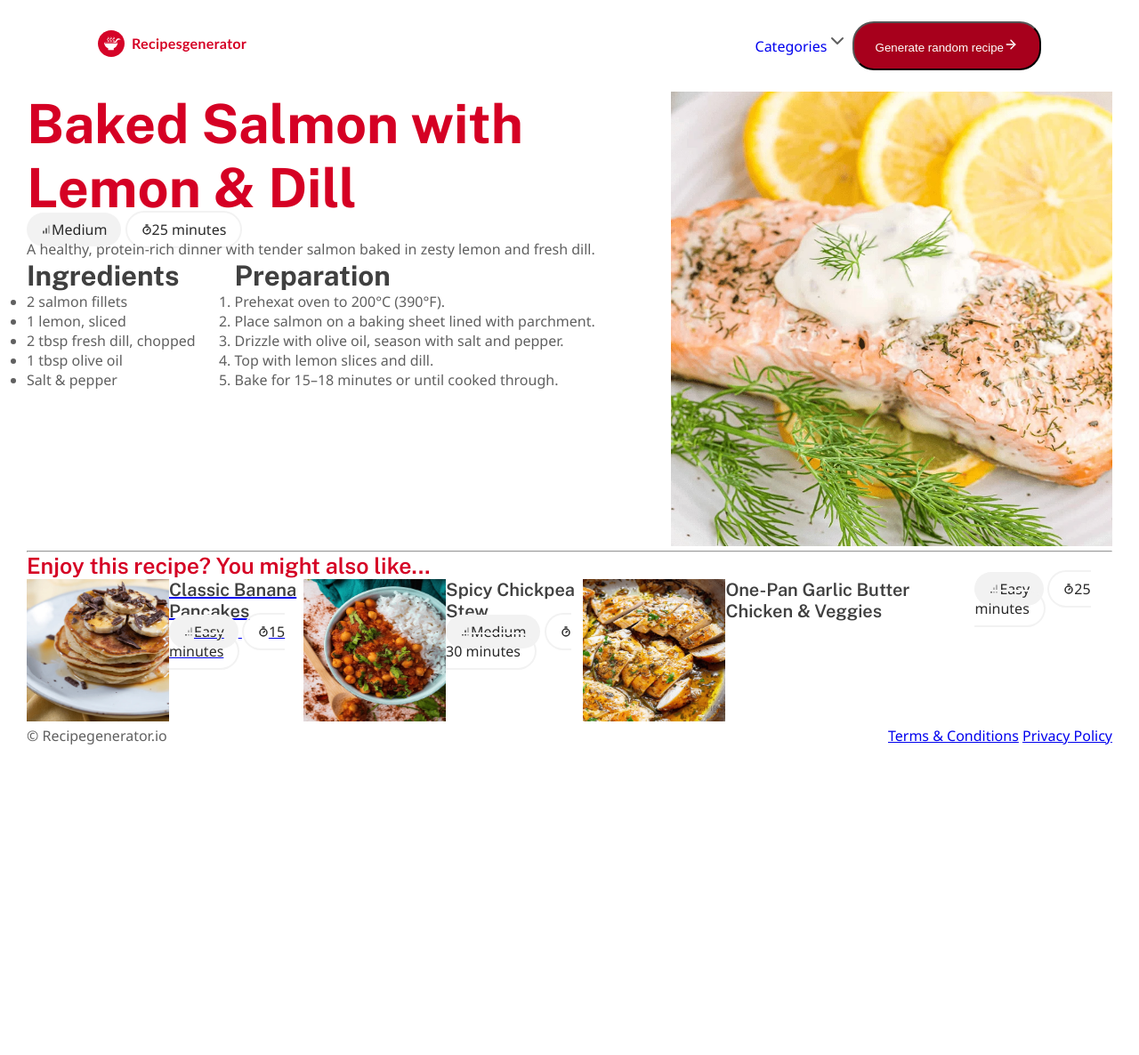
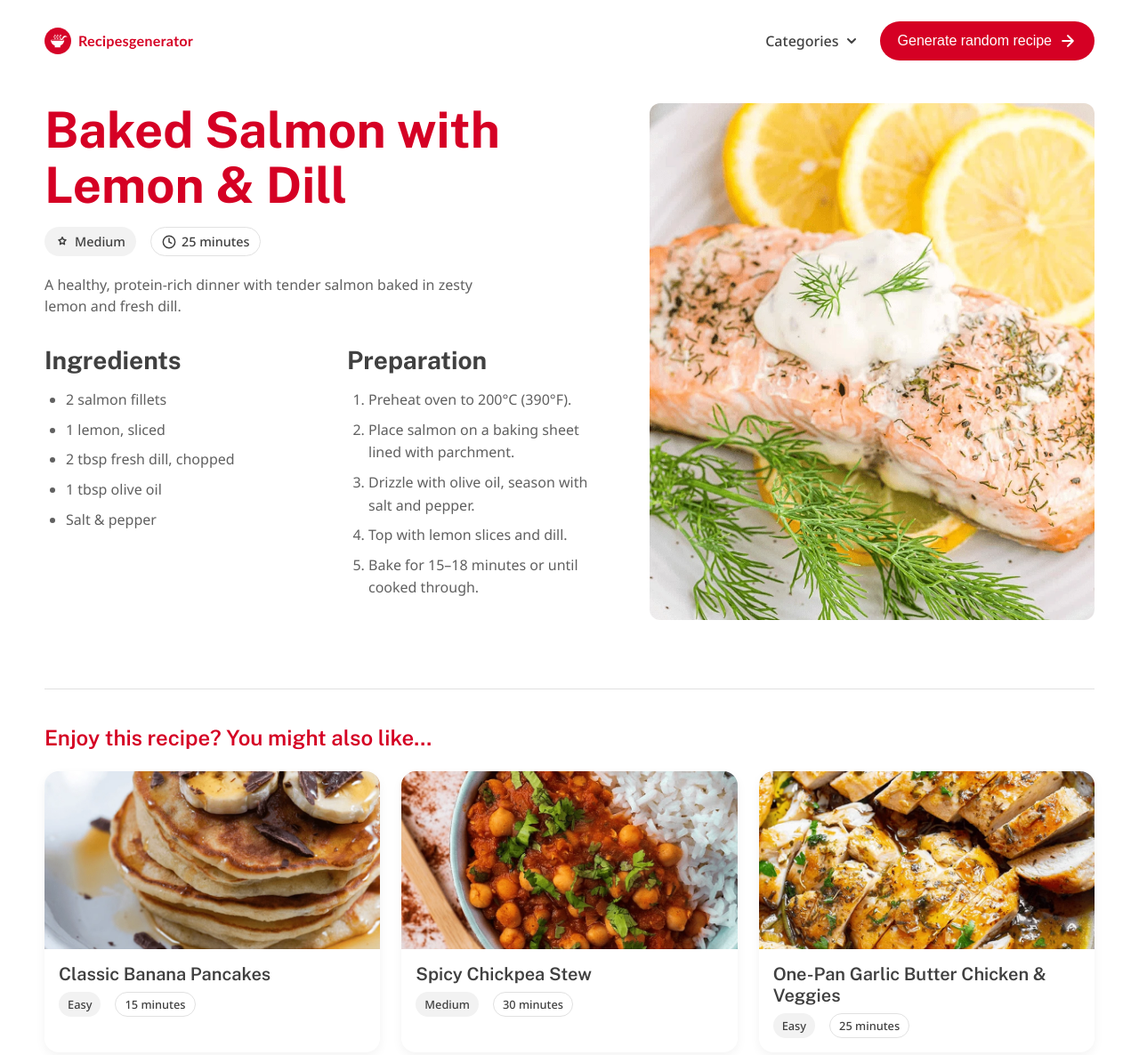
Before and after one commit to andreacasonato/recipes-generator, a plain HTML site: page index.html in a window 1280 px wide. Shown: the top 1186 px of the page at 89% size. Before the commit the page ends 838 px from the top, so only its background shows below. Drawn offline with nearby package versions, Linux system fonts and the light colour scheme.

Commit message:
Updated HTML and CSS files

```diff
--- a/index.html
+++ b/index.html
@@ -16,22 +16,36 @@
                 <img src="Images/Recipesgenerator-logo.svg" alt="Logo">
             </div>
             <div class="navigation">
-                <a class="menu-item" href="#">Categories<img src="Icons/menu-arrow-icon.svg" alt="menu arrow icon down"></a>
-                <button class="call-to-action">Generate random recipe<img src="Icons/button-arrow-icon.svg" alt="button arrow icon"></button>
+                <a class="menu-item" href="#">Categories <svg width="16" height="16" viewBox="0 0 16 16" fill="none" xmlns="http://www.w3.org/2000/svg">
+                    <path d="M4 6L8 10L12 6" stroke="currentColor" stroke-width="2" stroke-linecap="round" stroke-linejoin="round"/>
+                </svg></a>
+                <button class="call-to-action">Generate random recipe <svg width="20" height="20" viewBox="0 0 20 20" fill="none" xmlns="http://www.w3.org/2000/svg">
+                    <path d="M4.16699 10H15.8337M15.8337 10L10.0003 4.16669M15.8337 10L10.0003 15.8334" stroke="white" stroke-width="2" stroke-linecap="round" stroke-linejoin="round"/>
+                </svg></button>
             </div>
         </nav>
     </header>
     <main>
         <section class="main-section">
-            <div class="prep">
-            <div>
+            <div class="recipe-content">
+                <div class="recipe-header">
                     <h1>Baked Salmon with<br> Lemon & Dill</h1>
                     <div class="tags">
-                    <span class="difficulty-tag"><img src="Icons/medium-difficulty-rating-icon.svg" alt="medium-difficulty-rating-icon">Medium</span>
-                    <span class="time-tag"><img src="Icons/time-icon.svg" alt="">25 minutes</span>
+                        <span class="difficulty-tag">
+                            <svg width="16" height="16" viewBox="0 0 16 16" fill="none" xmlns="http://www.w3.org/2000/svg">
+                                <path d="M8.00004 2.66669L9.33337 5.33335L12.0001 5.73335L10.0001 7.80002L10.4667 10.6667L8.00004 9.26669L5.53337 10.6667L6.00004 7.80002L4.00004 5.73335L6.66671 5.33335L8.00004 2.66669Z" stroke="currentColor" stroke-width="1.5" stroke-linecap="round" stroke-linejoin="round"/>
+                            </svg>
+                            Medium
+                        </span>
+                        <span class="time-tag">
+                            <svg width="16" height="16" viewBox="0 0 16 16" fill="none" xmlns="http://www.w3.org/2000/svg">
+                                <path d="M8.00004 4.00002V8.00002L10.6667 9.33335M14.6667 8.00002C14.6667 11.6819 11.6819 14.6667 8.00004 14.6667C4.31814 14.6667 1.33337 11.6819 1.33337 8.00002C1.33337 4.31812 4.31814 1.33335 8.00004 1.33335C11.6819 1.33335 14.6667 4.31812 14.6667 8.00002Z" stroke="currentColor" stroke-width="1.5" stroke-linecap="round" stroke-linejoin="round"/>
+                            </svg>
+                            25 minutes
+                        </span>
                     </div>
                     <p>A healthy, protein-rich dinner with tender salmon baked in zesty lemon and fresh dill.</p>
-            </div>
+
                     <div class="how-to">
                         <div class="ingredients">
                             <h2>Ingredients</h2>
@@ -46,7 +60,7 @@
                         <div class="preparation">
                             <h2>Preparation</h2>
                             <ol>
-                        <li>Prehexat oven to 200°C (390°F).</li>
+                                <li>Preheat oven to 200°C (390°F).</li>
                                 <li>Place salmon on a baking sheet lined with parchment.</li>
                                 <li>Drizzle with olive oil, season with salt and pepper.</li>
                                 <li>Top with lemon slices and dill.</li>
@@ -55,50 +69,49 @@
                         </div>
                     </div>
                 </div>
-            <aside>
-                <img src="Images/salmon-recipe.webp" alt="Salmon recipe" width="496px" height="511px">
-            </aside>
+            </div>
+            <div class="recipe-image">
+                <img src="Images/salmon-recipe.webp" alt="Salmon recipe">
+            </div>
         </section>
     </main>
     <hr>
-    <section>
+    <section class="recommendations-section">
         <h3>Enjoy this recipe? You might also like...</h3>
         <div class="recommended">
-    <a href="#">
-        <div>
             <div class="recipe-card">
-                <div><img src="Images/pancakes-recipe.webp" alt="Banana pancakes" width="160px" height="160px"></div>
-                <div>
+                <div class="recipe-image-container">
+                    <img src="Images/pancakes-recipe.webp" alt="Banana pancakes">
+                </div>
+                <div class="recipe-details">
                     <h4>Classic Banana Pancakes</h4>
                     <div class="tags">
-                        <span class="difficulty-tag"><img src="Icons/easy-difficulty-rating-icon.svg" alt="medium-difficulty-rating-icon">Easy</span>
-                        <span class="time-tag"><img src="Icons/time-icon.svg" alt="">15 minutes</span>
+                        <span class="difficulty-tag easy">Easy</span>
+                        <span class="time-tag">15 minutes</span>
                     </div>
                 </div>
             </div>
+            <div class="recipe-card">
+                <div class="recipe-image-container">
+                    <img src="Images/chickpeas-recipe.webp" alt="Chickpea stew">
                 </div>
-    </a>
-        <div>
-            <div class="recipe-card">
-                <div><img src="Images/chickpeas-recipe.webp" alt="Checkpeas stew" width="160px" height="160px"></div>
-                <div>
+                <div class="recipe-details">
                     <h4>Spicy Chickpea Stew</h4>
                     <div class="tags">
-                        <span class="difficulty-tag"><img src="Icons/medium-difficulty-rating-icon.svg" alt="medium-difficulty-rating-icon" >Medium</span>
-                        <span class="time-tag"><img src="Icons/time-icon.svg" alt="">30 minutes</span>
+                        <span class="difficulty-tag">Medium</span>
+                        <span class="time-tag">30 minutes</span>
                     </div>
                 </div>
             </div>
+            <div class="recipe-card">
+                <div class="recipe-image-container">
+                    <img src="Images/chicken-recipe.webp" alt="Butter chicken and veggies">
                 </div>
-        <div>
-            <div class="recipe-card">
-                <div><img src="Images/chicken-recipe.webp" alt="Butter chicken and veggies" width="160px" height="160px"></div>
-                <div class="recipe-card-description">
+                <div class="recipe-details">
                     <h4>One-Pan Garlic Butter Chicken & Veggies</h4>
                     <div class="tags">
-                        <span class="difficulty-tag"><img src="Icons/easy-difficulty-rating-icon.svg" alt="medium-difficulty-rating-icon">Easy</span>
-                        <span class="time-tag"><img src="Icons/time-icon.svg" alt="">25 minutes</span>
-                    </div>
+                        <span class="difficulty-tag easy">Easy</span>
+                        <span class="time-tag">25 minutes</span>
                     </div>
                 </div>
             </div>
@@ -106,8 +119,8 @@
     </section>
     <footer>
         <div class="footer">
-            <div>&#169; Recipegenerator.io</div>
-                <div>
+            <div>© Recipegenerator.io</div>
+            <div class="footer-links">
                 <a href="#">Terms & Conditions</a>
                 <a href="#">Privacy Policy</a>
             </div>
--- a/style.css
+++ b/style.css
@@ -9,30 +9,34 @@ body {
     font-family: 'Noto Sans', sans-serif;
     color: #606060;
     margin: 0 auto;
-    padding: 0;
+    padding: 0 20px;
     max-width: 1220px;
 }
 
 /* TYPOGRAPHY */
 h1 {
     font-family: 'Public Sans', sans-serif;
-    font-size: 3.815rem;
+    font-size: 3.5rem;
     font-weight: 700;
     color: #D50024;
+    margin-bottom: 16px;
+    line-height: 1.1;
 }
 
 h2 {
     font-family: 'Public Sans', sans-serif;
-    font-size: 1.953rem;
+    font-size: 1.75rem;
     font-weight: 700;
     color: #404040;
+    margin-bottom: 16px;
 }
 
 h3 {
     font-family: 'Public Sans', sans-serif;
-    font-size: 1.563rem;
+    font-size: 1.5rem;
     font-weight: 600;
     color: #D50024;
+    margin-bottom: 24px;
 }
 
 h4 {
@@ -40,13 +44,26 @@ h4 {
     font-size: 1.25rem;
     font-weight: 600;
     color: #404040;
-
+    margin-bottom: 8px;
 }
 
 p {
     font-family: 'Noto Sans', sans-serif;
     color: #606060;
     font-weight: 400;
+    font-size: 1rem;
+    line-height: 1.5;
+    margin-bottom: 32px;
+    max-width: 520px;
+}
+
+ul, ol {
+    margin-left: 24px;
+    line-height: 1.6;
+}
+
+li {
+    margin-bottom: 8px;
 }
 
 /* HEADER */
@@ -54,72 +71,199 @@ p {
     display: flex;
     justify-content: space-between;
     align-items: center;
-    padding: 24px 80px;
+    padding: 24px 0;
+    margin-bottom: 24px;
+}
+
+.logo {
+    display: flex;
+    align-items: center;
+    color: #D50024;
+    font-weight: 600;
+    font-size: 1.1rem;
+}
+
+.logo img {
+    margin-right: 8px;
+}
+
+.navigation {
+    display: flex;
+    align-items: center;
+    gap: 24px;
 }
 
 .menu-item {
     text-decoration: none;
+    color: #404040;
+    font-weight: 500;
+    display: flex;
     align-items: center;
+    gap: 6px;
 }
 
 .call-to-action {
-    background: #A7001C;
-    color: #ffff;
-    padding: 16px 24px;
-    border-radius: 24px;
+    background: #D50024;
+    color: #fff;
+    padding: 12px 20px;
+    border-radius: 50px;
+    border: none;
+    font-weight: 500;
+    font-size: 1rem;
+    cursor: pointer;
+    display: flex;
     align-items: center;
+    gap: 8px;
 }
 
 /* MAIN SECTION */
 .main-section {
     display: flex;
     justify-content: space-between;
+    align-items: flex-start;
+    margin-bottom: 60px;
+    gap: 40px;
+}
+
+.recipe-content {
+    flex: 1;
+    min-width: 0;
+}
+
+.recipe-header {
+    margin-bottom: 32px;
+}
+
+.tags {
+    display: flex;
+    gap: 16px;
+    margin-bottom: 20px;
+}
+
+.difficulty-tag, .time-tag {
+    display: flex;
+    align-items: center;
+    gap: 6px;
+    font-size: 0.9rem;
+    font-weight: 500;
+    color: #404040;
+    padding: 6px 12px;
+    border-radius: 50px;
+}
+
+.difficulty-tag {
+    background: #F2F2F2;
+}
+
+.difficulty-tag.easy svg {
+    color: #27AE60;
+}
+
+.time-tag {
+    border: 1px solid #E1E1E1;
 }
 
 .how-to {
     display: flex;
-    justify-content: space-between;
+    gap: 40px;
+    margin-top: 16px;
 }
 
-
-.difficulty-tag {
-    background: #F2F2F2;
-    color: #292929;
-    padding: 8px 16px;
-    border-radius: 24px;
+.ingredients, .preparation {
+    flex: 1;
 }
 
-.time-tag {
-    color: #292929;
-    padding: 8px 16px;
-    border: #F2F2F2 solid 2px;
-    border-radius: 24px;
+.recipe-image {
+    flex: 1;
+    max-width: 500px;
+    min-width: 300px;
+}
+
+.recipe-image img {
+    width: 100%;
+    height: auto;
+    border-radius: 12px;
+    object-fit: cover;
 }
 
 hr {
-    color: #E1E1E1;
+    border: none;
+    border-top: 1px solid #E1E1E1;
+    margin: 40px 0;
 }
 
-/* RECOMMEDED SECTION */
+/* RECOMMENDATIONS SECTION */
+.recommendations-section {
+    margin-bottom: 60px;
+}
+
 .recommended {
     display: flex;
     justify-content: space-between;
+    gap: 24px;
 }
 
 .recipe-card {
-    color: #ffff;
+    flex: 1;
+    background: #fff;
+    border-radius: 16px;
+    overflow: hidden;
+    box-shadow: 0 4px 12px rgba(0, 0, 0, 0.05);
+    transition: transform 0.3s ease;
     display: flex;
+    flex-direction: column;
 }
 
-.recipe-card-description {
-    display: flex;
-    flex-direction: row;
-    align-items: stretch;
+.recipe-card:hover {
+    transform: translateY(-5px);
 }
 
+.recipe-image-container {
+    width: 100%;
+    height: 200px;
+    overflow: hidden;
+}
+
+.recipe-image-container img {
+    width: 100%;
+    height: 100%;
+    object-fit: cover;
+}
+
+.recipe-details {
+    padding: 16px;
+}
+
+.recipe-details .tags {
+    margin-bottom: 0;
+}
+
+.recipe-details .difficulty-tag,
+.recipe-details .time-tag {
+    font-size: 0.8rem;
+    padding: 4px 10px;
+}
 
 /* FOOTER */
 .footer {
     display: flex;
     justify-content: space-between;
+    align-items: center;
+    padding: 24px 0;
+    color: #606060;
+    font-size: 0.9rem;
 }
+
+.footer-links {
+    display: flex;
+    gap: 24px;
+}
+
+.footer-links a {
+    color: #606060;
+    text-decoration: none;
+}
+
+.footer-links a:hover {
+    text-decoration: underline;
+}
```
Lines whose indentation alone changed are shown as unchanged.
